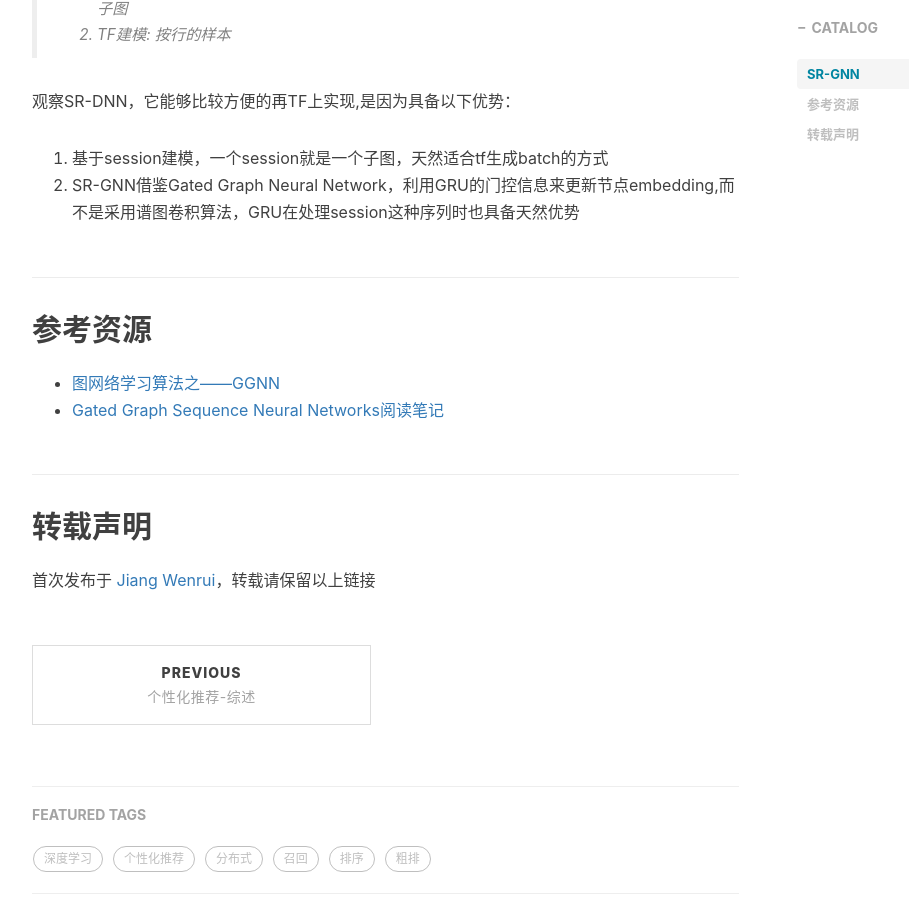
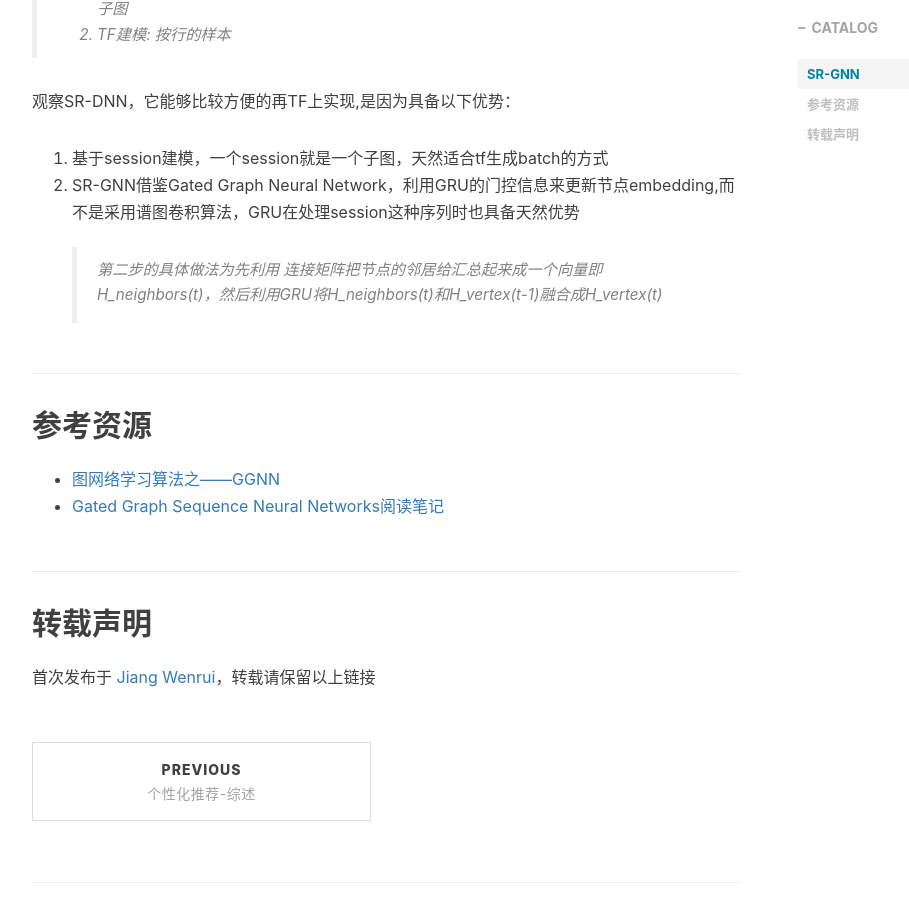
Before and after one commit to wenruij/wenruij.github.io, a Jekyll site: the page built from _posts/2021-06-25-rec-gcn.markdown, in a window 1280 px wide and 900 px high, scrolled down 1110 px. Shown: the whole window, without its empty margins (233-1142 px from the left). Built offline with Jekyll 4.4.1, drawn with Linux system fonts in a browser that asks for light colours; nearby versions of some CDN libraries; comment, search, counter and statistics services are not loaded.

Commit message:
add multi-tasks

```diff
--- a/_posts/2021-06-25-rec-gcn.markdown
+++ b/_posts/2021-06-25-rec-gcn.markdown
@@ -27,6 +27,7 @@ tags:
 观察SR-DNN，它能够比较方便的再TF上实现,是因为具备以下优势：
 1. 基于session建模，一个session就是一个子图，天然适合tf生成batch的方式
 2. SR-GNN借鉴Gated Graph Neural Network，利用GRU的门控信息来更新节点embedding,而不是采用谱图卷积算法，GRU在处理session这种序列时也具备天然优势
+> 第二步的具体做法为先利用 连接矩阵把节点的邻居给汇总起来成一个向量即H_neighbors(t)，然后利用GRU将H_neighbors(t)和H_vertex(t-1)融合成H_vertex(t)
 
 ## 参考资源
 
```
